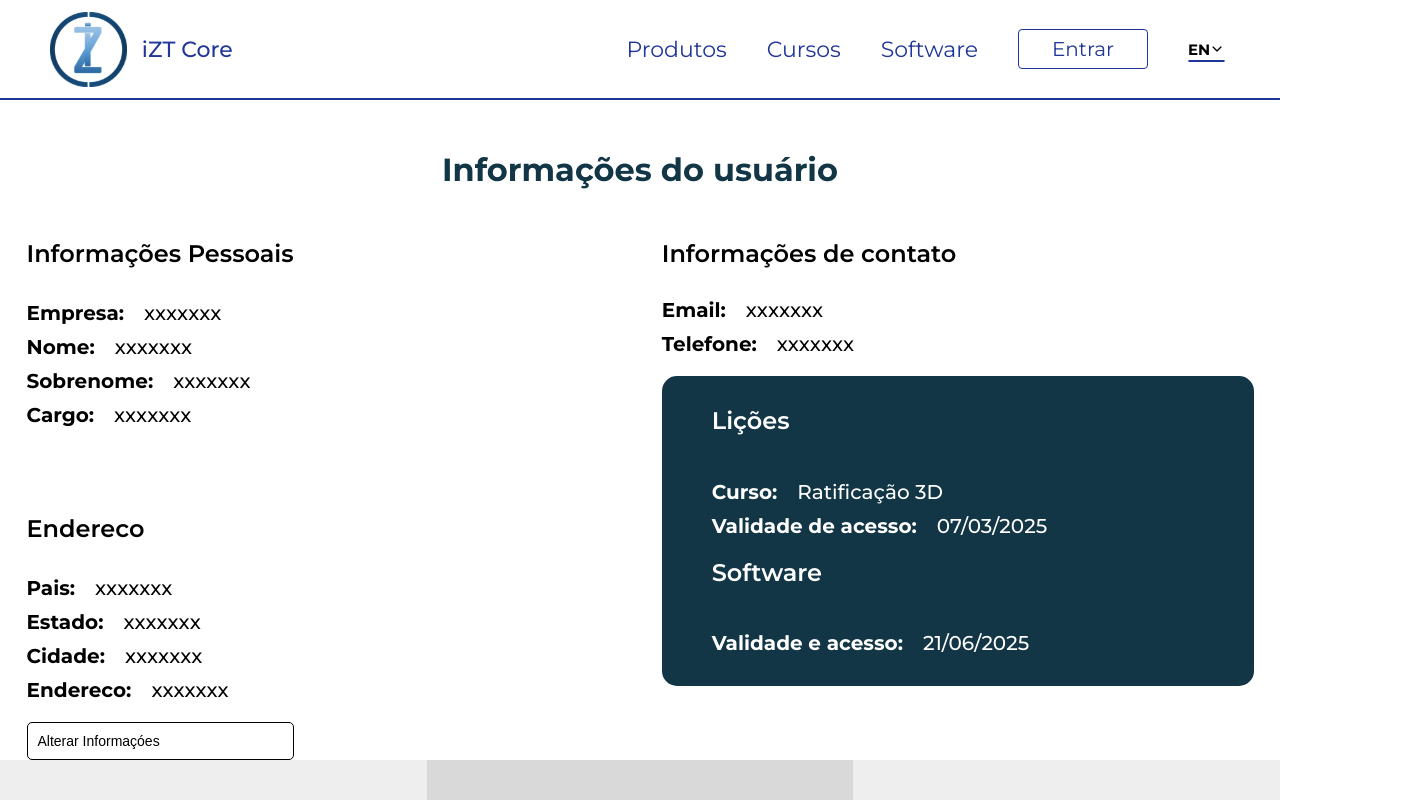
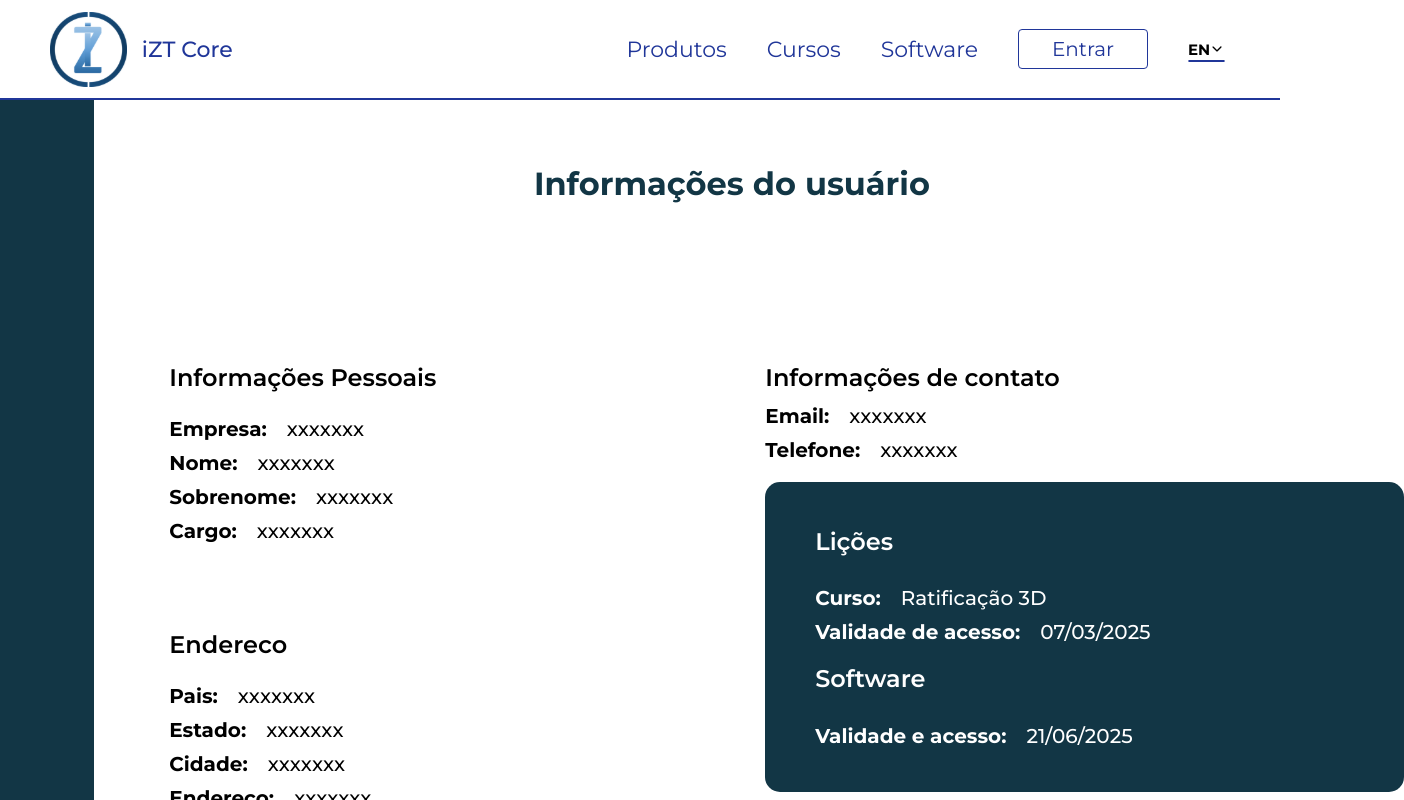
Before and after one commit to cpejr/IZT-web-frontend, a React (Vite) app: page /perfil in a window 1280 px wide. Shown: the top 800 px of the page, 1404 px wide, since content can reach past the window. Built offline with nearby package versions, Linux system fonts and the light colour scheme.

Commit message:
fix: css changes

```diff
--- a/src/pages/Profile/Profile.jsx
+++ b/src/pages/Profile/Profile.jsx
@@ -14,12 +14,14 @@ import {
   Info2,
   Infos,
   ChangeInfo,
+  Body,
 } from './Styles';
 
 function Profile() {
   return (
     <Page>
       <Border />
+      <Body>
         <Title>Informações do usuário</Title>
         <Container>
           <FirstColumn>
@@ -103,6 +105,7 @@ function Profile() {
             </Lessons>
           </SecondColumn>
         </Container>
+      </Body>
     </Page>
   );
 }
--- a/src/pages/Profile/Styles.js
+++ b/src/pages/Profile/Styles.js
@@ -2,9 +2,24 @@ import styled from 'styled-components';
 
 export const Page = styled.div`
   display: flex;
+  flex-direction: row;
+  width: 100%;
+  height: auto;
+  /* @media (max-width: 700px) {
+    display: flex;
+    flex-direction: column;
+    align-items: center;
+    padding: 0px;
+    gap: 20px;
+  } */
+`;
+export const Body = styled.div`
+  display: flex;
   flex-direction: column;
   align-items: center;
-  margin-top: 50px;
+  margin-top: 5%;
+  margin-bottom: 10%;
+  padding-left: 7%;
   width: 100%;
   height: auto;
   @media (max-width: 700px) {
@@ -15,7 +30,12 @@ export const Page = styled.div`
     gap: 20px;
   }
 `;
-export const Border = styled.div``;
+export const Border = styled.div`
+  width: 8%;
+  max-width: 110px;
+  height: auto;
+  background-color: ${(props) => props.theme.colors.darkBlue};
+`;
 export const Title = styled.h2`
   font-family: 'Montserrat';
   font-style: normal;
@@ -23,6 +43,7 @@ export const Title = styled.h2`
   font-size: 32px;
   line-height: 39px;
   text-align: center;
+  position: relative;
 
   color: #123645;
   width: 100%;
@@ -36,7 +57,7 @@ export const Title = styled.h2`
 `;
 
 export const Subtitle = styled.h3`
-  margin-bottom: 5%;
+  margin-bottom: 2%;
   font-family: 'Montserrat';
   font-style: normal;
   font-weight: 700;
@@ -62,6 +83,7 @@ export const Container = styled.div`
   max-width: 1227px;
   max-height: 560px;
   margin-top: 50px;
+  padding-top: 10%;
   gap: 30%;
   @media (max-width: 700px) {
     display: flex;
@@ -76,6 +98,7 @@ export const FirstColumn = styled.div`
   display: flex;
   flex-direction: column;
   gap: 20px;
+  padding-left: 10%;
 `;
 
 export const SecondColumn = styled.div`
@@ -208,7 +231,7 @@ export const Lessons = styled.p`
   white-space: nowrap;
   gap: 20px;
 
-  width: 100%;
+  width: 639px;
   height: auto;
   max-height: 310px;
 
```
Lines whose indentation alone changed are shown as unchanged.
